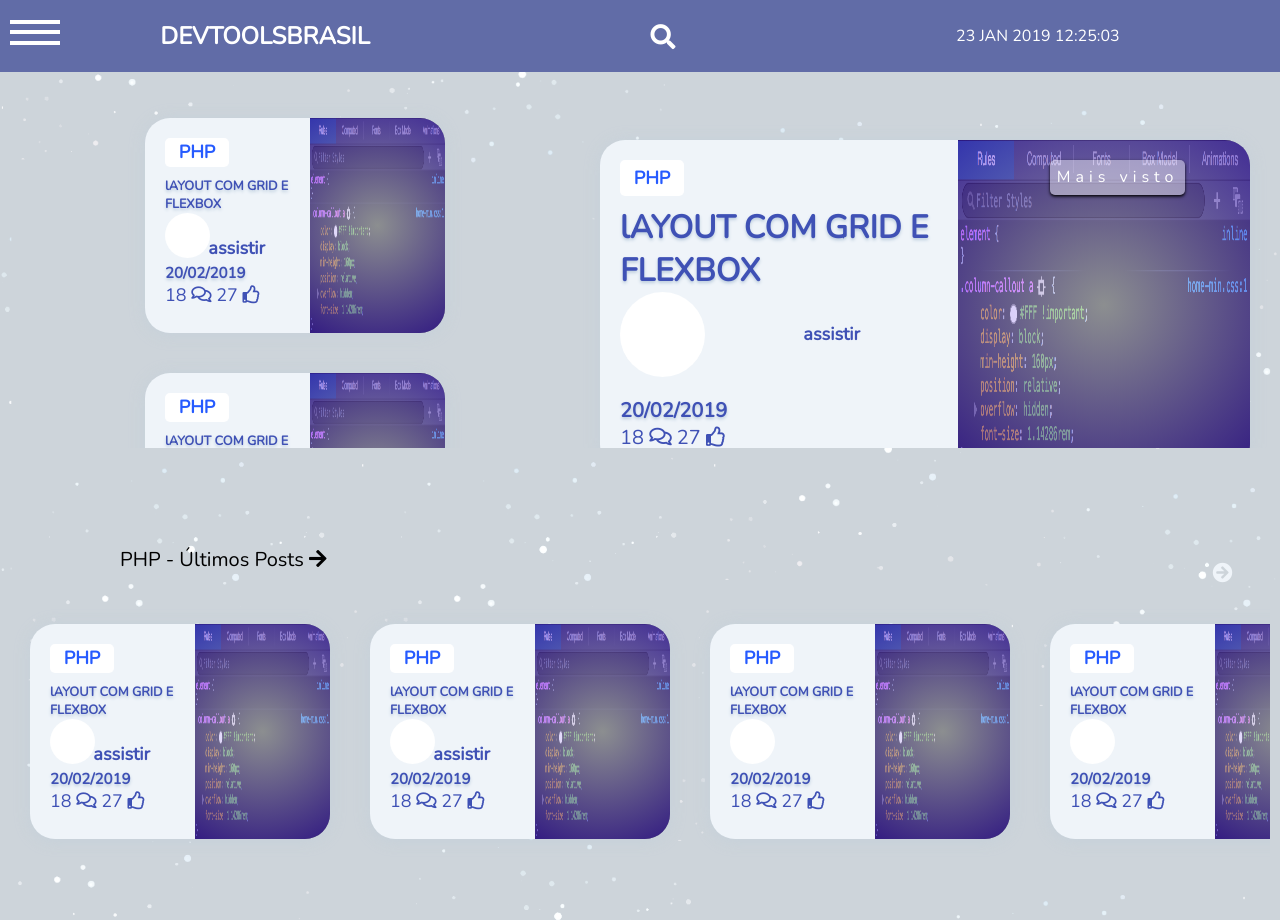
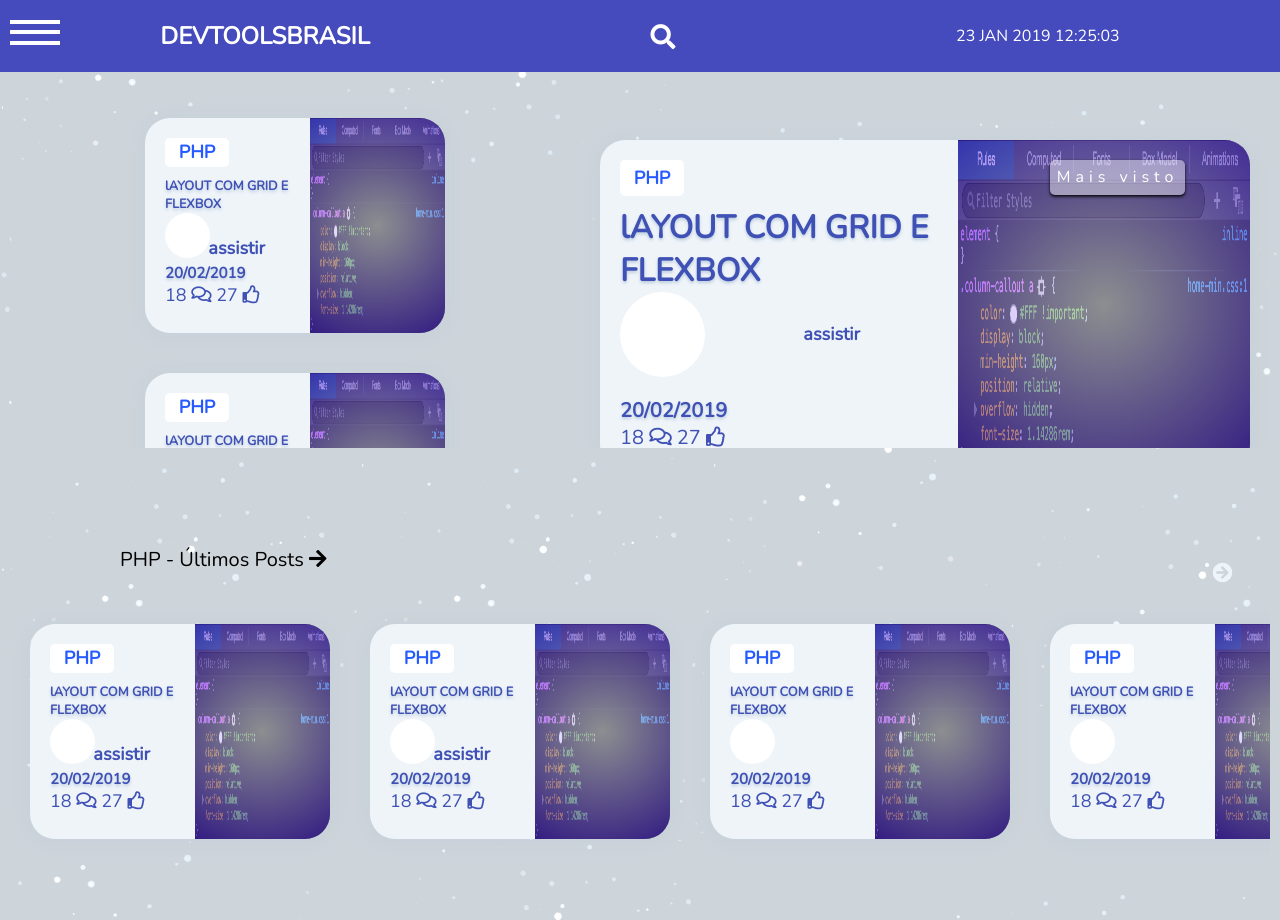
Before and after one commit to Mr-Fullstack/Layout-Dev_Tools_Brasil, a PHP site: page / in a window 1280 px wide. Run offline with PHP 8.4, Linux system fonts and the light colour scheme; some libraries are stand-ins or nearby versions.

```diff
--- a/assets/css/layout.css
+++ b/assets/css/layout.css
@@ -8,7 +8,7 @@
   }
   /*estilo menu */
   nav{
-    background-color: #616ca7;
+    background-color: #454abd;
     color:#fff;
     display: flex;
     justify-content: space-around;
--- a/index.html
+++ b/index.html
@@ -1,6 +1,7 @@
 <!DOCTYPE html>
 <html lang="pt-br">
 <head>
+  <meta name="theme-color" content="#454abd">
   <meta charset="UTF-8">
   <meta name="viewport" content="width=device-width, initial-scale=1.0">
   <meta http-equiv="X-UA-Compatible" content="ie=edge">
```
